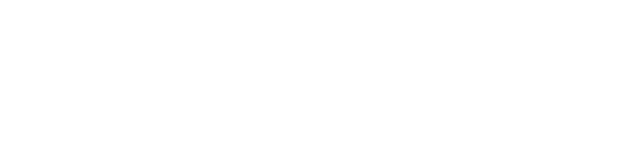
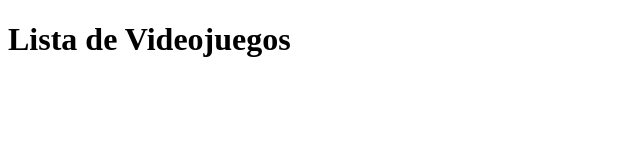
Before and after one commit to dvillafane/RubricaC1ejercicio3, a plain HTML site: page index.html in a window 1280 px wide. Shown: the whole page, without its empty margins (0-640 px from the left). Drawn offline with Linux system fonts and the light colour scheme.

Commit message:
Agrega h1 con el titulo de la pagina

```diff
--- a/index.html
+++ b/index.html
@@ -6,6 +6,6 @@
     <title>Video Juegos Favoritos</title>
 </head>
 <body>
-
+    <h1>Lista de Videojuegos</h1>
 </body>
 </html>
```
